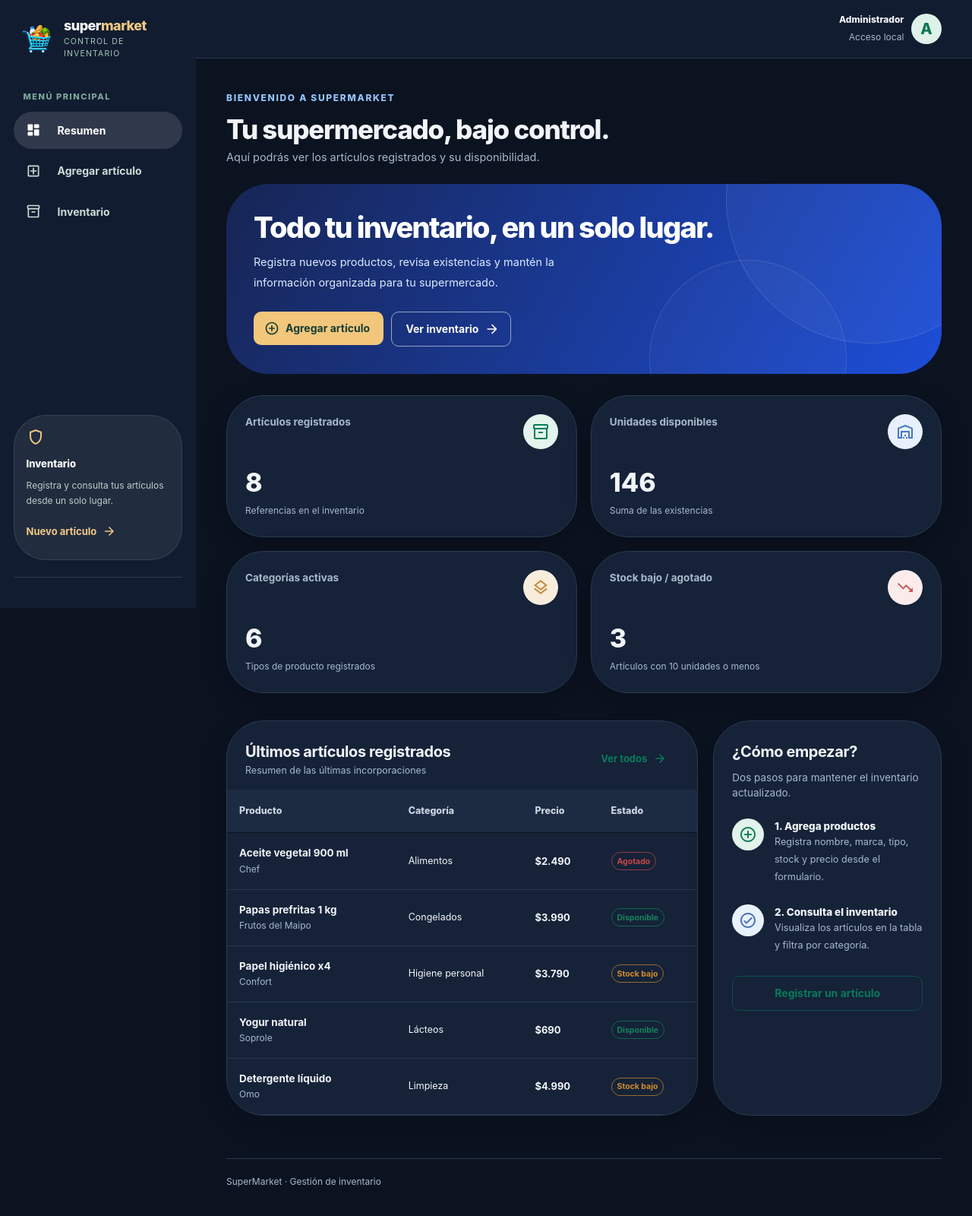
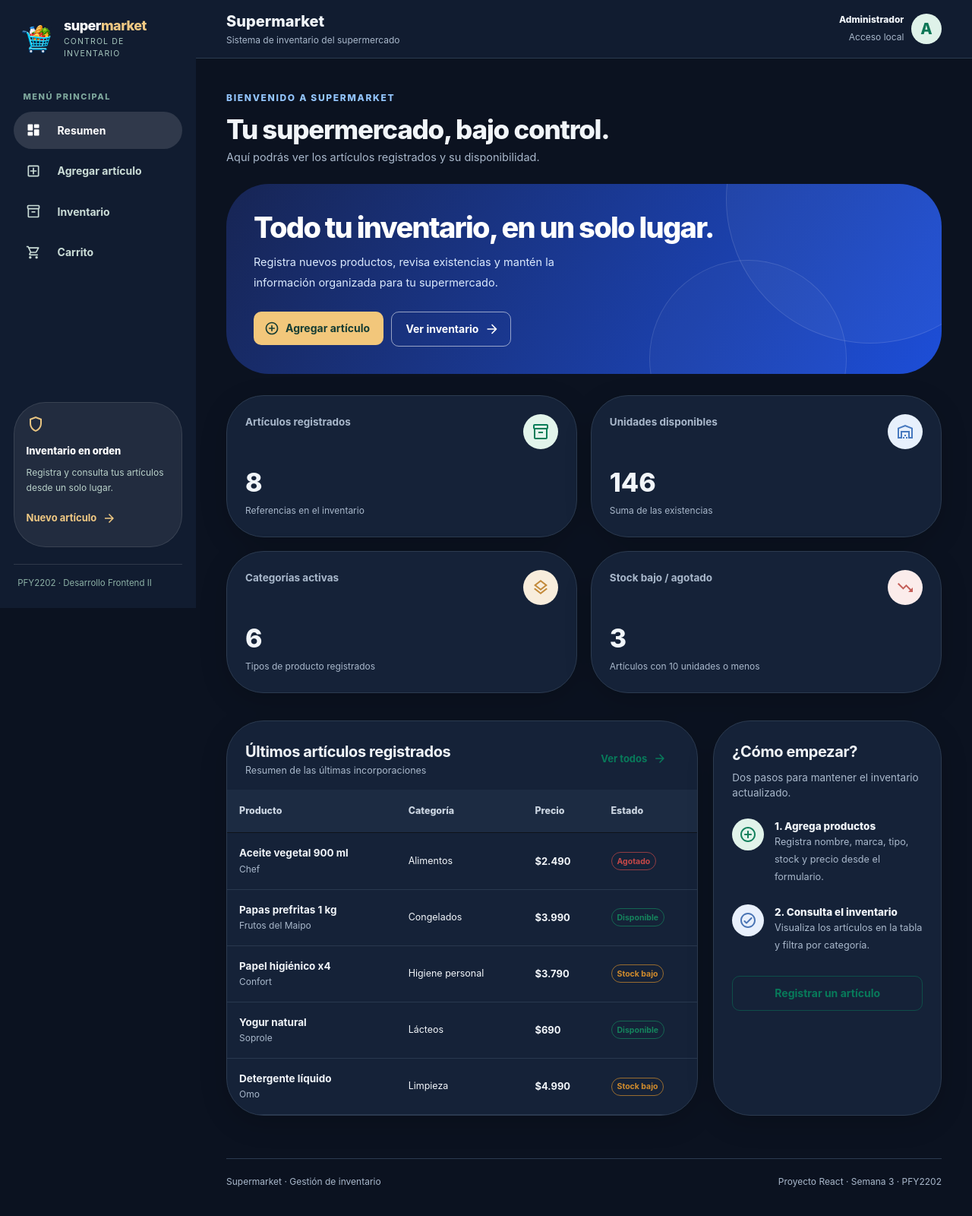
Before and after one commit to maximilianopalasezze/fronted_ll, a React (Vite) app: page /#/ in a window 1280 px wide. Shown: the top 1600 px of the page at 76% size. Built offline with nearby package versions, Linux system fonts and the light colour scheme.

Commit message:
Semana 3: implementar src/components/Layout.jsx

```diff
--- a/src/components/Layout.jsx
+++ b/src/components/Layout.jsx
@@ -1,22 +1,24 @@
 import { useState } from 'react';
 import { Link, NavLink, Outlet, useLocation } from 'react-router-dom';
 import {
-  AppBar, Avatar, Box, Button, Divider, Drawer, IconButton, List, ListItemButton, ListItemIcon,
+  AppBar, Avatar, Box, Button, Chip, Divider, Drawer, IconButton, List, ListItemButton, ListItemIcon,
   ListItemText, Paper, Stack, Toolbar, Tooltip, Typography, useMediaQuery,
 } from '@mui/material';
 import { useTheme } from '@mui/material/styles';
-import { AddBoxOutlined, ArrowForward, DashboardRounded, Inventory2Outlined, LocalGroceryStoreRounded, MenuRounded, ShieldOutlined } from '@mui/icons-material';
+import { useInventario } from '../context/InventarioContext';
+import { AddBoxOutlined, ArrowForward, DashboardRounded, Inventory2Outlined, MenuRounded, ShieldOutlined, ShoppingCartOutlined } from '@mui/icons-material';
 
 const anchoMenu = 258;
 const rutas = [
   { texto: 'Resumen', url: '/', Icono: DashboardRounded },
   { texto: 'Agregar artículo', url: '/agregar', Icono: AddBoxOutlined },
   { texto: 'Inventario', url: '/inventario', Icono: Inventory2Outlined },
+  { texto: 'Carrito', url: '/carrito', Icono: ShoppingCartOutlined },
 ];
-const titulos = { '//agregar': 'Nuevo artículo', '/inventario': 'Inventario', '/404': 'Página no encontrada' };
 
 export default function Layout() {
   const [abierto, setAbierto] = useState(false);
+  const { unidadesCarrito } = useInventario();
   const theme = useTheme();
   const esMovil = useMediaQuery(theme.breakpoints.down('md'));
   const ubicacion = useLocation();
@@ -24,16 +26,8 @@ export default function Layout() {
   const menu = (
     <Stack sx={{ height: '100%', bgcolor: '#111C30', color: 'white', px: 2.2, py: 3 }}>
       <Stack component={Link} to="/" onClick={() => setAbierto(false)} direction="row" spacing={1.3} alignItems="center" sx={{ px: 1, color: 'inherit', mb: 5 }}>
-          <Box
-              component="img"
-              src={`${import.meta.env.BASE_URL}Carrito de supermercado lleno de frescura.png`}
-              alt="Logo Supermarket"
-              sx={{
-                  width: 48,
-                  height: 48,
-                  objectFit: 'contain'
-              }}
-          />
+        <Box component="img" src={`${import.meta.env.BASE_URL}Carrito de supermercado lleno de frescura.png`}
+          alt="Logo Supermarket" sx={{ width: 48, height: 48, objectFit: 'contain' }} />
         <Box>
           <Typography sx={{ fontWeight: 850, fontSize: 18, letterSpacing: '-.03em', lineHeight: 1.1 }}>super<span style={{ color: '#EFC883' }}>market</span></Typography>
           <Typography sx={{ fontSize: 10.5, letterSpacing: '.11em', color: '#A6C7BE', mt: .45 }}>CONTROL DE INVENTARIO</Typography>
@@ -46,17 +40,19 @@ export default function Layout() {
             sx={{ color: '#CBDDD7', borderRadius: 2, py: 1.2, '& .MuiListItemIcon-root': { color: 'inherit' }, '&.active': { bgcolor: 'rgba(255,255,255,.13)', color: '#FFF', fontWeight: 800 }, '&:hover': { bgcolor: 'rgba(255,255,255,.08)' } }}>
             <ListItemIcon sx={{ minWidth: 42 }}><Icono fontSize="small" /></ListItemIcon>
             <ListItemText primary={texto} primaryTypographyProps={{ fontSize: 14, fontWeight: 650 }} />
+            {url === '/carrito' && unidadesCarrito > 0 && <Chip size="small" color="primary" label={unidadesCarrito} aria-label={`${unidadesCarrito} unidades en carrito`} />}
           </ListItemButton>
         ))}
       </List>
       <Box sx={{ flexGrow: 1 }} />
       <Paper sx={{ p: 2, bgcolor: 'rgba(255,255,255,.075)', color: 'white', borderRadius: 3, border: '1px solid rgba(255,255,255,.1)' }} elevation={0}>
         <ShieldOutlined sx={{ color: '#E8C481', mb: 1 }} />
-        <Typography fontWeight={800} fontSize={13}>Inventario</Typography>
+        <Typography fontWeight={800} fontSize={13}>Inventario en orden</Typography>
         <Typography sx={{ color: '#B9D1C9', fontSize: 12, lineHeight: 1.7, my: 1 }}>Registra y consulta tus artículos desde un solo lugar.</Typography>
         <Button component={Link} to="/agregar" onClick={() => setAbierto(false)} endIcon={<ArrowForward sx={{ fontSize: 16 }} />} size="small" sx={{ px: 0, color: '#EFC883', '&:hover': { bgcolor: 'transparent' } }}>Nuevo artículo</Button>
       </Paper>
       <Divider sx={{ borderColor: 'rgba(255,255,255,.12)', mt: 2.7, mb: 2 }} />
+      <Typography sx={{ px: .7, color: '#8CB0A5', fontSize: 11.5 }}>PFY2202 · Desarrollo Frontend II</Typography>
     </Stack>
   );
 
@@ -74,21 +70,14 @@ export default function Layout() {
         )}
       </Box>
       <Box sx={{ flexGrow: 1, minWidth: 0 }}>
-          <AppBar
-              position="sticky"
-              color="inherit"
-              elevation={0}
-              sx={{
-                  bgcolor: '#111C30',
-                  borderBottom: '1px solid #2C3B50',
-                  zIndex: 1100
-              }}
-          >
+        <AppBar position="sticky" color="inherit" elevation={0} sx={{ bgcolor: '#111C30', borderBottom: '1px solid #2C3B50', zIndex: 1100 }}>
           <Toolbar sx={{ minHeight: '76px !important', px: { xs: 2, sm: 3, lg: 5 }, gap: 2 }}>
             {esMovil && <IconButton edge="start" onClick={() => setAbierto(true)} aria-label="Abrir menú"><MenuRounded /></IconButton>}
             <Box sx={{ flexGrow: 1 }}>
+              <Typography fontWeight={800} fontSize={{ xs: 17, sm: 20 }} color="text.primary">{ubicacion.pathname === '/' ? 'Supermarket' : ubicacion.pathname === '/carrito' ? 'Carrito de compras' : ubicacion.pathname.startsWith('/inventario/') ? 'Detalle de artículo' : ubicacion.pathname === '/inventario' ? 'Inventario' : ubicacion.pathname === '/agregar' ? 'Nuevo artículo' : 'Supermarket'}</Typography>
+              <Typography variant="caption" color="text.secondary" sx={{ display: { xs: 'none', sm: 'block' } }}>Sistema de inventario del supermercado</Typography>
             </Box>
-            <Tooltip title="Admin">
+            <Tooltip title="Actividad Semana 3">
               <Stack direction="row" alignItems="center" spacing={1.2}>
                 <Box sx={{ textAlign: 'right', display: { xs: 'none', sm: 'block' } }}>
                   <Typography fontSize={12} fontWeight={800}>Administrador</Typography>
@@ -103,7 +92,8 @@ export default function Layout() {
           <Outlet />
           <Divider sx={{ mt: 7, mb: 2.5 }} />
           <Stack direction={{ xs: 'column', sm: 'row' }} justifyContent="space-between" spacing={1}>
-            <Typography variant="caption" color="text.secondary">SuperMarket · Gestión de inventario</Typography>
+            <Typography variant="caption" color="text.secondary">Supermarket · Gestión de inventario</Typography>
+            <Typography variant="caption" color="text.secondary">Proyecto React · Semana 3 · PFY2202</Typography>
           </Stack>
         </Box>
       </Box>
```
